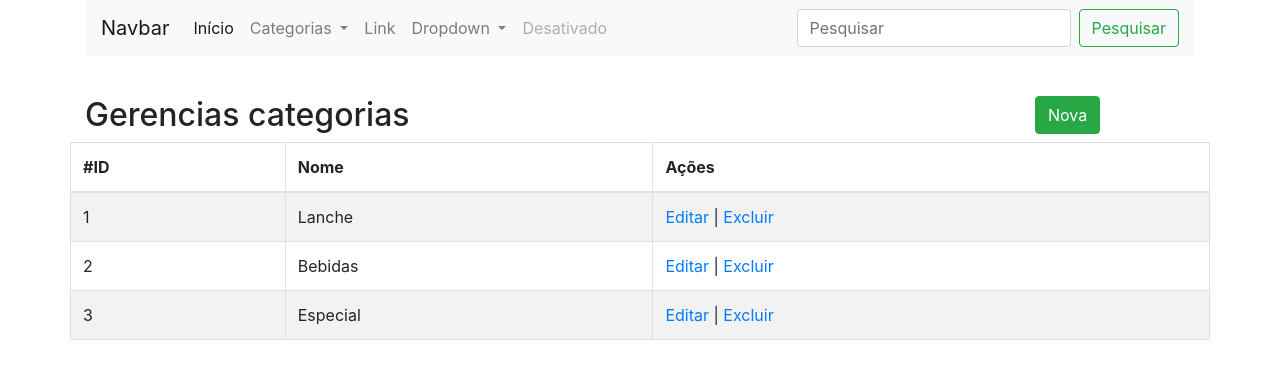
After one commit to mozartbrito/lanchonete_oo, a PHP site: page /categorias.php in a window 1280 px wide. The commit adds this page. Shown: the top 379 px of the page. Run offline with PHP 8.4, Linux system fonts and the light colour scheme; data comes from the database, SQL or seed files in the repository.

Commit message:
CRUD completo categorias

```diff
--- /dev/null
+++ b/categorias.php
@@ -0,0 +1,48 @@
+<?php include './layout/header.php'; ?>
+<?php include './layout/menu.php'; ?>
+<?php
+
+require 'classes/Categoria.php';
+require 'classes/CategoriaDAO.php';
+$categoriaDAO = new CategoriaDAO();
+$categorias = $categoriaDAO->listar();
+
+?>
+<?php
+	if(isset($_GET['msg']) && $_GET['msg'] != '') {
+	 echo '<div class="alert alert-info">'.$_GET['msg'].'</div>';
+	}
+?>
+<div class="row" style="margin-top:40px">
+	<div class="col-10">
+		<h2>Gerencias categorias</h2>
+	</div>
+	<div class="col-2">
+		<a href="form_categoria.php" class="btn btn-success">Nova</a>
+	</div>
+</div>
+<div class="row">
+	<table class="table table-hover table-bordered table-striped">
+		<thead>
+			<tr>
+				<th>#ID</th>
+				<th>Nome</th>
+				<th>Ações</th>
+			</tr>
+		</thead>
+		<tbody>
+			<?php foreach($categorias as $categoria){ ?>
+			<tr>
+				<td><?= $categoria->getId() ?></td>
+				<td><?= $categoria->getNome() ?></td>
+				<td>
+					<a href="form_categoria.php?id=<?= $categoria->getId() ?>">Editar</a> |
+					<a href="controle_categoria.php?acao=deletar&id=<?= $categoria->getId() ?>" onclick="return confirm('Deseja realmente excluir?')">Excluir</a>
+				</td>
+			</tr>
+			<?php } ?>
+		</tbody>
+	</table>
+</div>
+
+<?php include './layout/footer.php'; ?>
--- a/classes/CategoriaDAO.php
+++ b/classes/CategoriaDAO.php
@@ -15,6 +15,6 @@ class CategoriaDAO extends Model
 
     public function alteraCategoria(Categoria $categoria) {
     	$values = "nome = '{$categoria->getNome()}'";
-    	$this->alterar($categoria->getId(), $values)
+    	$this->alterar($categoria->getId(), $values);
     }
 }
--- a/classes/Model.php
+++ b/classes/Model.php
@@ -40,7 +40,7 @@ class Model
 
     public function alterar($id, $values)
     {
-    	$sql = "UPDATE {$this->tabela} SET {$values} WHERE {$id}";
+    	$sql = "UPDATE {$this->tabela} SET {$values} WHERE id = {$id}";
     	$stmt = $this->db->prepare($sql);
     	$stmt->execute();
     }
--- a/layout/menu.php
+++ b/layout/menu.php
@@ -14,7 +14,7 @@
           Categorias
         </a>
         <div class="dropdown-menu" aria-labelledby="navbarDropdown">
-          <a class="dropdown-item" href="#">Listar</a>
+          <a class="dropdown-item" href="categorias.php">Listar</a>
           <a class="dropdown-item" href="form_categoria.php">Cadastrar</a>
         </div>
       </li>
```
Also changed, not shown: controle_categoria.php (added, +35 -0 lines), form_categoria.php (+14 -3 lines), 3 other files.
